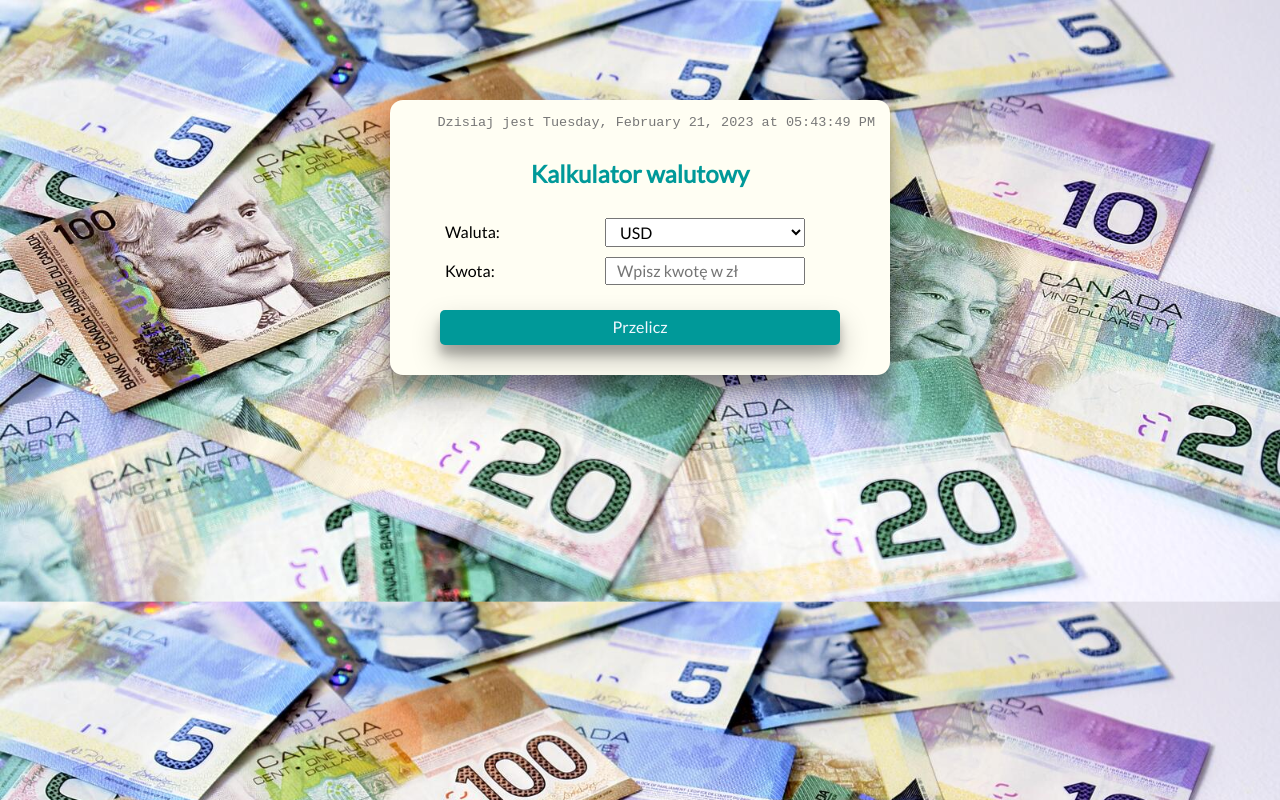
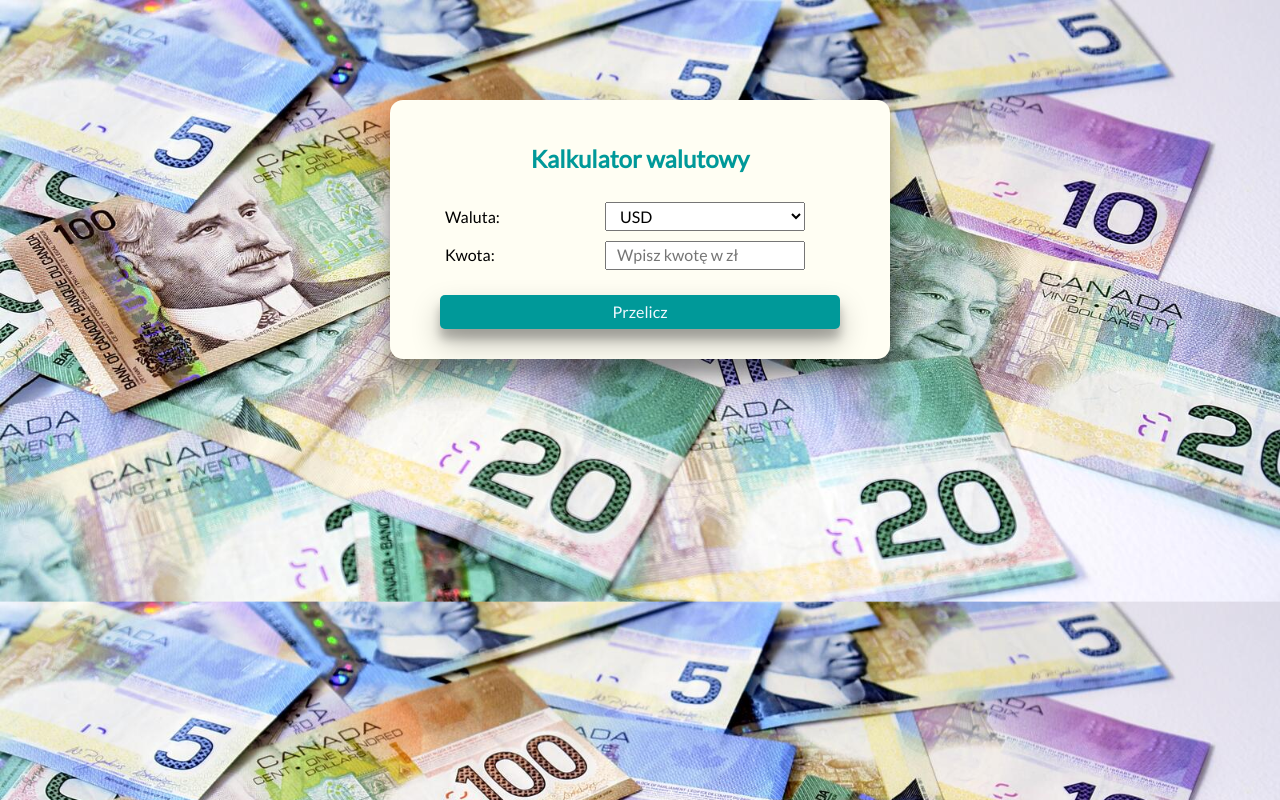
Before and after one commit to ursmal1948/currency-converter-react, a React (Create React App) app: page / in a window 1280 px wide. Built offline with nearby package versions, Linux system fonts and the light colour scheme.

Commit message:
StyledClock moved to Clock component

```diff
--- a/src/Clock/index.js
+++ b/src/Clock/index.js
@@ -1,15 +1,16 @@
 import { useCurrentDate } from "./useCurrentDate";
 import { formatDate } from "./formatDate";
+import { StyledClock } from "./styled.js";
 
-export const Clock = ({ className }) => {
-const date = useCurrentDate();
+export const Clock = () => {
+  const date = useCurrentDate();
 
   return (
     <>
-      <p className={className}>
-        Dzisiaj jest&nbsp;
-        {formatDate(date)}
-      </p>
+      <StyledClock>
+          Dzisiaj jest&nbsp;
+          {formatDate(date)}
+      </StyledClock>
     </>
   );
 };
--- a/src/Clock/styled.js
+++ b/src/Clock/styled.js
@@ -1,7 +1,6 @@
 import styled from "styled-components";
-import { Clock } from ".";
 
-export const StyledClock = styled(Clock)`
+export const StyledClock = styled.p`
   text-align: end;
   padding: 15px 15px 0 0;
   font-size: 13.5px;
```
